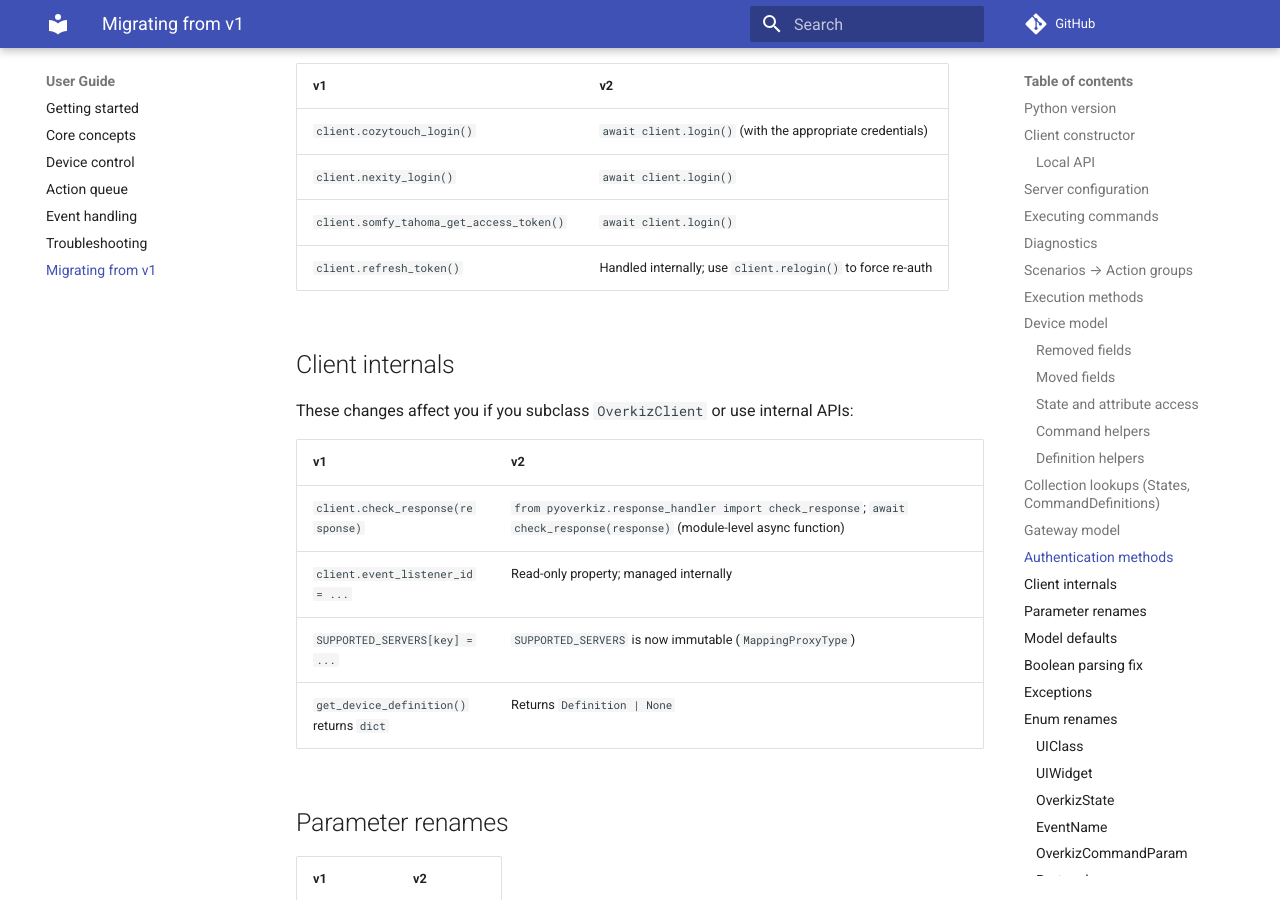
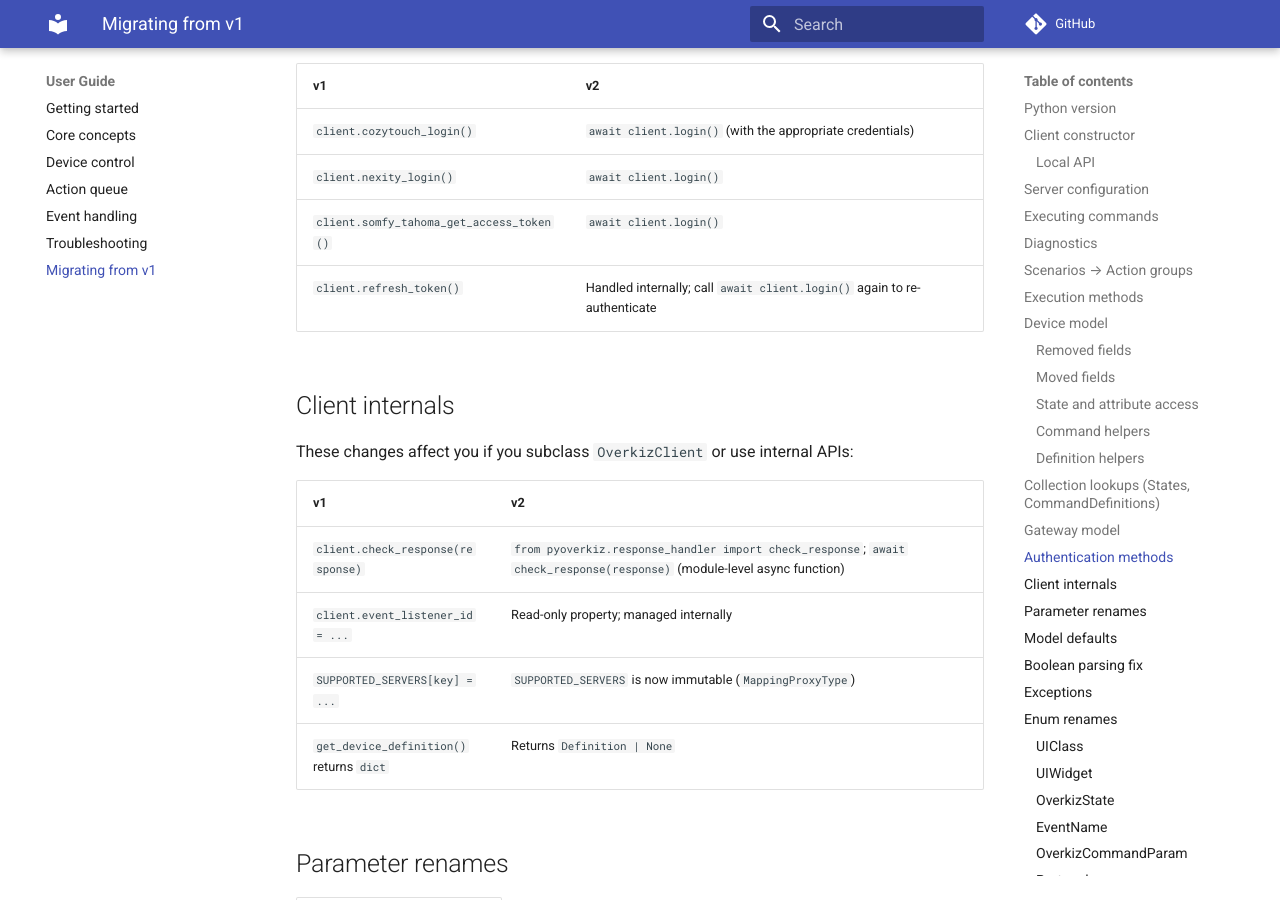
Before and after one commit to iMicknl/python-overkiz-api, an MkDocs documentation site: the page built from docs/migration-v2.md, in a window 1280 px wide and 900 px high, scrolled down 6229 px. Built offline with MkDocs 1.6.1 and Material for MkDocs 9.7.7, drawn with Linux system fonts in a browser that asks for light colours; comment, search, counter and statistics services are not loaded.

Commit message:
Potential fix for pull request finding
Co-authored-by: Copilot Autofix powered by AI <175728472+Copilot@users.noreply.github.com>

```diff
--- a/docs/migration-v2.md
+++ b/docs/migration-v2.md
@@ -273,7 +273,7 @@ The per-server login helpers on `OverkizClient` have been removed. Authenticatio
 | `client.cozytouch_login()` | `await client.login()` (with the appropriate credentials) |
 | `client.nexity_login()` | `await client.login()` |
 | `client.somfy_tahoma_get_access_token()` | `await client.login()` |
-| `client.refresh_token()` | Handled internally; use `client.relogin()` to force re-auth |
+| `client.refresh_token()` | Handled internally; call `await client.login()` again to re-authenticate |
 
 ## Client internals
 
```
